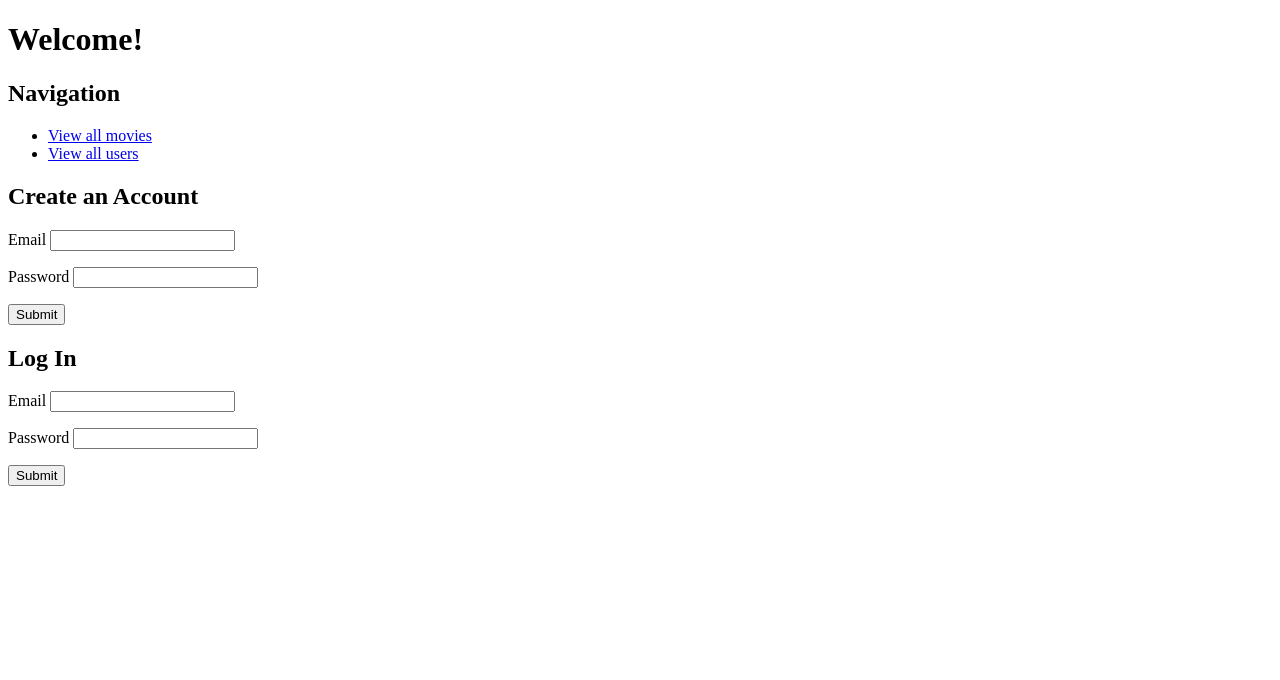
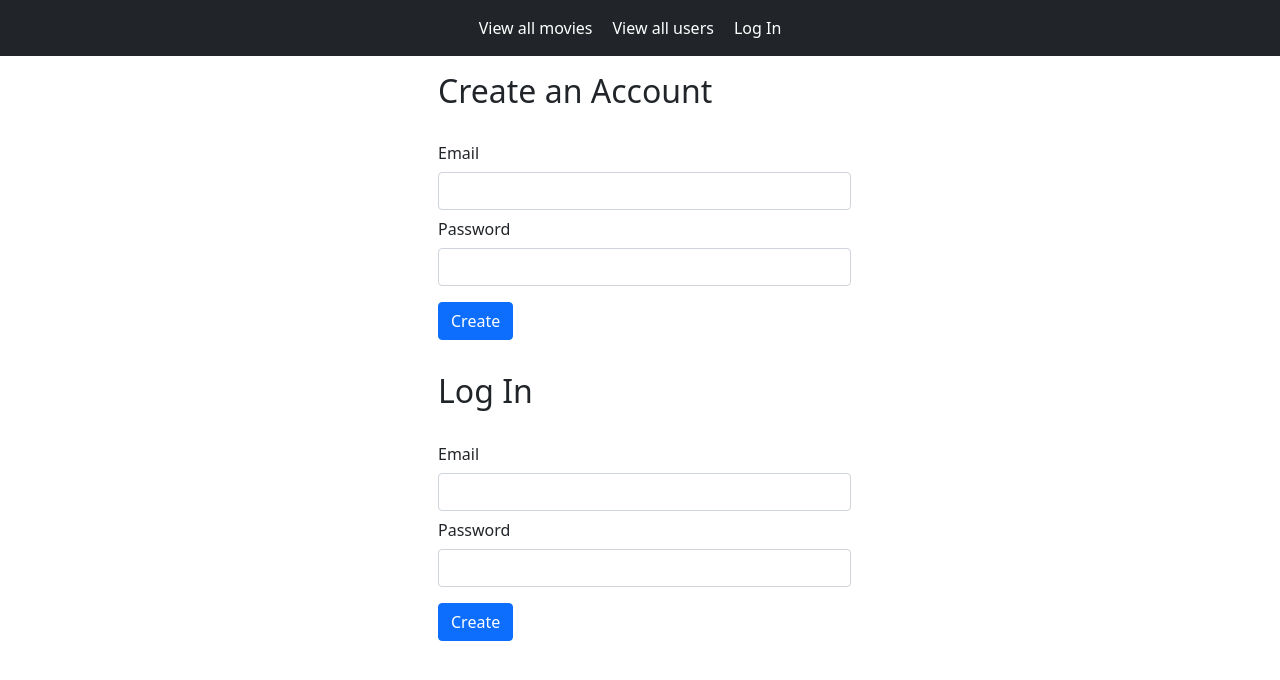
Before and after one commit to ss-deep/py-proj-5, a Flask app: page / in a window 1280 px wide. Shown: the top 680 px of the page. Run offline with Flask 3, Linux system fonts and the light colour scheme.

```diff
--- a/server.py
+++ b/server.py
@@ -1,5 +1,5 @@
 """Server for movie ratings app."""
-from flask import (Flask, render_template, request, flash, session, redirect)
+from flask import (Flask, render_template, request, flash, session, redirect,url_for)
 from model import connect_to_db, db
 import crud
 from jinja2 import StrictUndefined
@@ -12,6 +12,8 @@ app.app_context().push()
 
 @app.route('/')
 def homepage():
+    session.clear()
+    # print(f"user_id: {session['user_id']}")
     return render_template('homepage.html')
 
 @app.route('/movies')
@@ -47,9 +49,9 @@ def register_user():
         flash("User created.")
     return render_template("homepage.html")
 
+
 @app.route('/login',methods=['POST'])
 def login():
-    session['user_id']=0
     email=request.form.get('email')
     password=request.form.get('password')
     user=crud.get_user_by_email(email)
@@ -59,7 +61,13 @@ def login():
         # print(session['user_id'])
     else:
         flash("Please enter correct email or password")
-    return render_template("homepage.html")
+    return redirect('/movies')
+
+@app.route('/logout')
+def logout():
+     session.clear()
+     flash('Logged out!')
+     return render_template("homepage.html")
 
 if __name__ == "__main__":
     connect_to_db(app)
--- /dev/null
+++ b/static/style.css
@@ -0,0 +1,41 @@
+.movie-image {
+    height: 180px;
+    /* width: 200px; */
+ }
+ .card{
+   height: 330px;
+   width: 250px;
+ }
+ .card-title{
+    font-weight: 600;
+
+ }
+ .details{
+   height: auto;
+   width: 350px;
+ }
+ #movie-list{
+    display: flex;
+    flex-wrap: wrap;
+    align-items: center;
+    justify-content: center;
+ }
+ li>a{
+    margin-right: 20px;
+    color: white;
+  }
+
+ a{
+   text-decoration: none;
+   color: black;
+ }
+ .cart{
+   display: flex;
+   flex-direction: column;
+   align-items: end;
+   justify-content: center;
+ }
+
+ .my-form{
+    width:500px;
+ }
--- a/templates/base.html
+++ b/templates/base.html
@@ -3,20 +3,47 @@
   <head>
     <meta charset="utf-8">
     <meta name="viewport" content="width=device-width">
+    <link href="https://cdn.jsdelivr.net/npm/bootstrap@5.0.2/dist/css/bootstrap.min.css" rel="stylesheet" integrity="sha384-EVSTQN3/azprG1Anm3QDgpJLIm9Nao0Yz1ztcQTwFspd3yD65VohhpuuCOmLASjC" crossorigin="anonymous">
+    <link rel="stylesheet" href="/static/style.css"/>
+    <script src="https://cdn.jsdelivr.net/npm/bootstrap@5.0.2/dist/js/bootstrap.bundle.min.js" integrity="sha384-MrcW6ZMFYlzcLA8Nl+NtUVF0sA7MsXsP1UyJoMp4YLEuNSfAP+JcXn/tWtIaxVXM" crossorigin="anonymous"></script>
     <title>
       {% block title %}{% endblock %}
     </title>
-
     {% block head %}{% endblock %}
   </head>
+
   <body>
-    {% for msg in get_flashed_messages() %}
-    <p class="flash-msg">
-      {{msg}}
-    </p>
+        <nav class="navbar navbar-dark bg-dark navbar-expand-lg">
+        <div class="container-fluid">
+            <ul class="nav col-12 me-lg-auto my-2 justify-content-center">
+                <li><a class="nav text-decoration-none" href="/movies">View all movies</a></li>
+                <li><a class="nav text-decoration-none" href="/users">View all users</a></li>
+                {% if 'user_id' in session %}
+                    <li><a class="nav text-decoration-none" href="/logout">Log Out</a></li>
+                {% else %}
+                    <li><a class="nav text-decoration-none " href="/">Log In</a></li>
+
+                {% endif %}
+            </ul>
+        </div>
+    </nav>
+
+    <div class="container ">
+
+    {% for message in get_flashed_messages() %}
+      <div class="alert alert-warning alert-dismissible fade show" role="alert">
+        {{message}}
+        <button type="button" class="btn-close" data-bs-dismiss="alert" aria-label="Close"></button>
+      </div>
     {% endfor %}
-    {% block body %}{% endblock %}
 
-    {% block after_body %}{% endblock %}
+    {% block body %}
+      <div class="container  ">
+      </div>
+    {% endblock %}
+
+    {% block after_body %}
+    {% endblock %}
+</div>
   </body>
 </html>
--- a/templates/homepage.html
+++ b/templates/homepage.html
@@ -1,36 +1,51 @@
 {% extends 'base.html' %}
+
 {% block title %}
     Movie Ratings Home
 {% endblock %}
+
 {% block body %}
-    <h1>Welcome!</h1>
-    <h2>Navigation</h2>
-    <ul>
-        <li><a href="/movies">View all movies</a></li>
-        <li><a href="/users">View all users</a></li>
-    </ul>
-    <h2>Create an Account</h2>
-    <form action="/users" method="POST">
-        <p>
-            Email <input type="text" name="email">
-        </p>
-        <p>
-            Password <input type="password" name="password">
-        </p>
-        <p>
-            <input type="submit">
-        </p>
-    </form>
-    <h2>Log In</h2>
-    <form action="/login" method="POST">
-        <p>
-            Email <input type="text" name="email">
-        </p>
-        <p>
-            Password <input type="password" name="password">
-        </p>
-        <p>
-            <input type="submit">
-        </p>
-    </form>
+    <div class="container d-flex align-items-center justify-content-center flex-column mx-5 ">
+    <div    >
+        <h2 class="py-3">Create an Account</h2>
+        <form class="my-form" action="/users" method="POST" >
+            <div class="row">
+                <label for="email" class="col-sm-3 col-form-label">Email</label>
+                <div class="col-sm-10">
+                <input type="text" name="email" class="form-control" id=""email >
+                </div>
+            </div>
+            <div class="row">
+                <label for="password" class="col-sm-3 col-form-label">Password</label>
+                <div class="col-sm-10">
+                <input type="password" class="form-control" name="password">
+                </div>
+                <div class="col-sm-3">
+                    <button type="submit" class="btn btn-primary my-3">Create</button>
+                </div>
+            </div>
+        </form>
+    </div>
+    <div>
+        <h2 class="py-3">Log In</h2>
+        <form class="my-form" action="/login" method="POST">
+            <div class="row">
+                <label for="email" class="col-sm-3 col-form-label">Email</label>
+                <div class="col-sm-10">
+                <input type="text" name="email" class="form-control" id=""email >
+                </div>
+            </div>
+            <div class="row">
+                <label for="password" class="col-sm-3 col-form-label">Password</label>
+                <div class="col-sm-10">
+                <input type="password" class="form-control" name="password">
+                </div>
+                <div class="col-sm-3">
+                    <button type="submit" class="btn btn-primary my-3">Create</button>
+                </div>
+            </div>
+
+        </form>
+    </div>
+    </div>
 {% endblock %}
```
Also changed, not shown: templates/all_movies.html (+15 -5 lines), templates/movie_details.html (+16 -4 lines).
